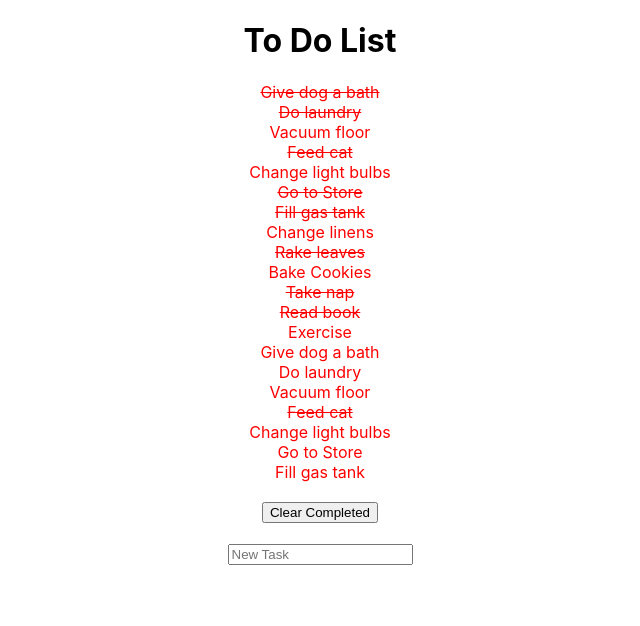
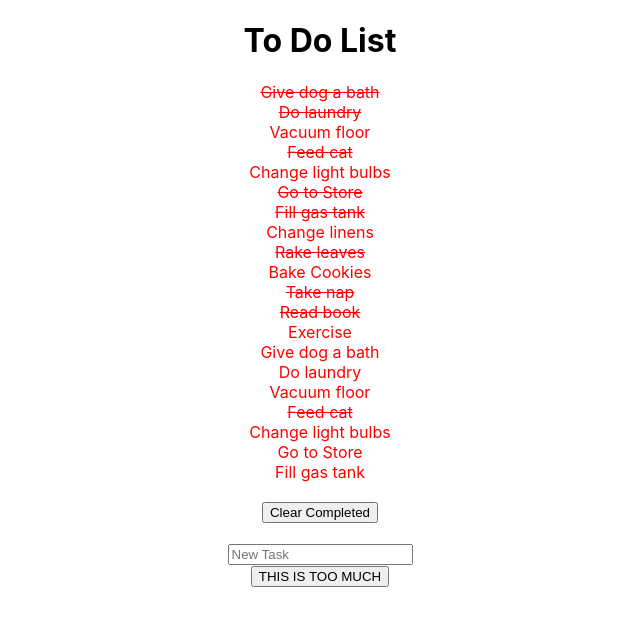
Before and after one commit to JillKlatt/ophirs-list, a React (Create React App) app: page / in a window 1280 px wide. Shown: the top 626 px of the page, without its empty margins (320-960 px from the left). Built offline with nearby package versions, Linux system fonts and the light colour scheme.

Commit message:
Whole lotta stuff, Add random functionality and completed tasks on single page

```diff
--- a/public/index.html
+++ b/public/index.html
@@ -24,7 +24,7 @@
       work correctly both with client-side routing and a non-root public URL.
       Learn how to configure a non-root public URL by running `npm run build`.
     -->
-    <title>React App</title>
+    <title>Ophir's List</title>
   </head>
   <body>
     <noscript>You need to enable JavaScript to run this app.</noscript>
--- a/src/App.js
+++ b/src/App.js
@@ -3,11 +3,17 @@ import Header from './components/Header'
 import data from './components/data.json'
 import { useState } from 'react'
 import List from './components/List/List'
-import Form from './components/Form'
+import SingleItem from './components/Task/SingleItem'
 
 function App() {
 
 const [toDoList, setToDoList] = useState(data)
+//let first = toDoList.find(task => !task.complete)
+let completed = toDoList.filter(task => !task.complete)
+
+const [showCompleted, setShowCompleted] = useState(true)
+const [stressed, setStressed] = useState(false)
+const [random, setRandom] = useState(completed[Math.floor(Math.random(0, completed.length) * 10)])
 
 const addTask = (input) => {
   let updatedList = [...toDoList]
@@ -19,22 +25,50 @@ const handleToggle = (id) => {
   let mapped = toDoList.map(task => {
     return task.id == id ? { ...task, complete: !task.complete } : { ...task};
     });
+    console.log(mapped)
 
   setToDoList(mapped);
-  // Using Class Components: this.setState({toDoList: mapped})
+}
+
+const completeNewRandom = (id) => {
+  handleToggle(id)
+  setRandom(completed[Math.floor(Math.random(0, completed.length) * 10)])
+  handleStressed(random)
 }
 
 const handleFilter = () => {
+  if (showCompleted){
   let filtered = toDoList.filter(task => {
     return !task.complete})
-  setToDoList(filtered)
+  setToDoList(filtered)}
+  else {
+    setToDoList(data)
+  }
 }
+
+const toggleStressed = () => {
+  stressed ? setStressed(false) : setStressed(true)
+}
+
+const changeRandom = () => {
+  setRandom(completed[Math.floor(Math.random(0, completed.length) * 10)])
+}
+
+const handleStressed = (random) => {
+  if (stressed){
+    // let random = completed[Math.floor(Math.random(0, completed.length) * 10)]
+    return <SingleItem todo={random} changeRandom={changeRandom} handleToggle={handleToggle} completeNewRandom={completeNewRandom}/>
+  }else{
+   return <List toDoList={toDoList} handleFilter={handleFilter} handleToggle={handleToggle} addTask={addTask} showCompleted={showCompleted} setShowCompleted={setShowCompleted}/>
+  }
+}
+
 
   return (
     <div className="App">
       <Header />
-      <List toDoList={toDoList} handleFilter={handleFilter} handleToggle={handleToggle} />
-      <Form addTask={addTask}/>
+      {handleStressed(random)}
+      <button onClick={toggleStressed}>{stressed === false ? "THIS IS TOO MUCH" : "Show it all"}</button>
     </div>
   );
 }
--- a/src/components/List/List.js
+++ b/src/components/List/List.js
@@ -1,14 +1,20 @@
 import Task from '../Task/Task'
+import Form from '../Form'
 
-const List = ({toDoList, handleToggle, handleFilter}) => {
+const List = ({toDoList, handleToggle, handleFilter, addTask, showCompleted, setShowCompleted}) => {
 
+    const toggleCompleted = () => {
+        showCompleted ? setShowCompleted(false) : setShowCompleted(true)
+        handleFilter()
+    }
 
     return (
         <div>
             {toDoList.map(todo => {
                 return <Task todo={todo} handleToggle={handleToggle} />
             })}
-            <button style={{margin: `20px`}} onClick={handleFilter}>Clear Completed</button>
+            <button style={{margin: `20px`}} onClick={toggleCompleted}>{showCompleted ? "Clear Completed" : "Show Completed"}</button>
+            <Form addTask={addTask} />
         </div>
     );
 }
```
